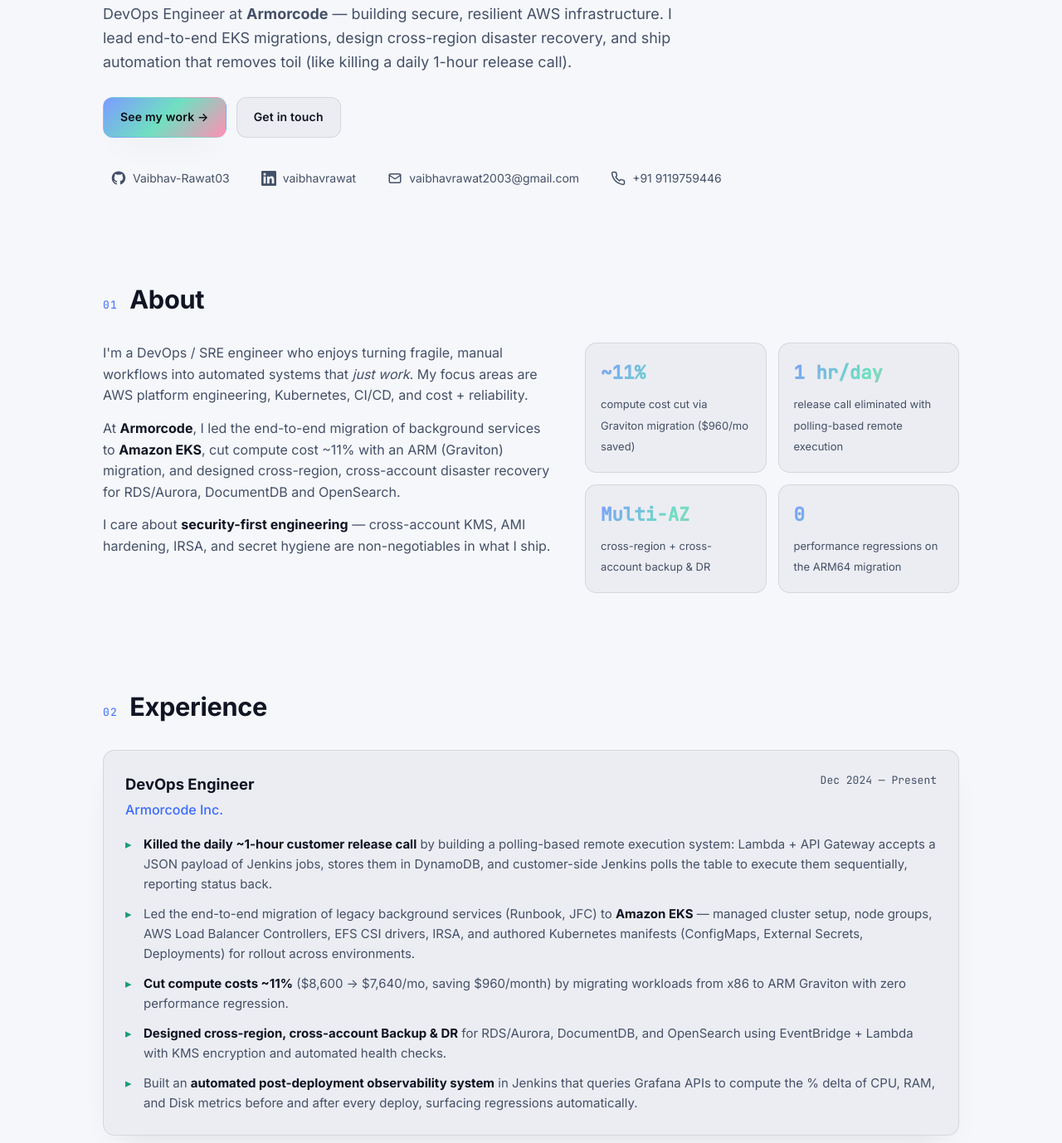
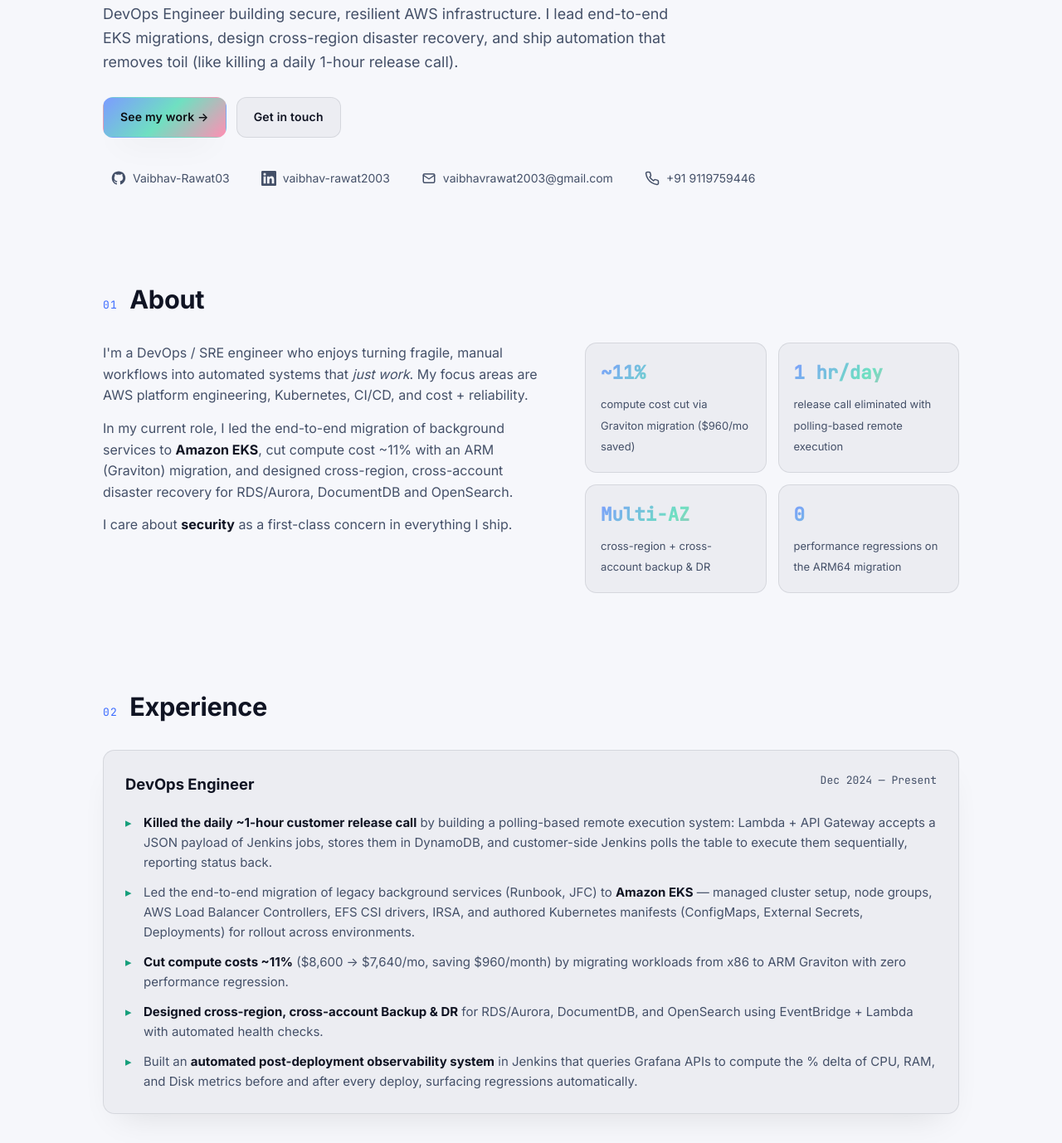
Before and after one commit to Vaibhav-Rawat03/Vaibhav-Rawat03.github.io, a plain HTML site: page index.html in a window 1280 px wide. Shown: the part 422-1800 px from the top of the page at 83% size. Drawn offline with Linux system fonts and the light colour scheme.

Commit message:
Remove company name, simplify security mention, fix LinkedIn URL

```diff
--- a/index.html
+++ b/index.html
@@ -4,12 +4,12 @@
   <meta charset="UTF-8" />
   <meta name="viewport" content="width=device-width, initial-scale=1.0" />
   <title>Vaibhav Rawat — DevOps / SRE Engineer</title>
-  <meta name="description" content="Vaibhav Rawat — DevOps / SRE Engineer. AWS, Kubernetes (EKS), Terraform, Jenkins, GitHub Actions. Currently building secure, resilient infrastructure at Armorcode." />
+  <meta name="description" content="Vaibhav Rawat — DevOps / SRE Engineer. AWS, Kubernetes (EKS), Terraform, Jenkins, GitHub Actions. Building secure, resilient cloud infrastructure." />
   <meta name="author" content="Vaibhav Rawat" />
 
   <!-- Open Graph -->
   <meta property="og:title" content="Vaibhav Rawat — DevOps / SRE Engineer" />
-  <meta property="og:description" content="DevOps Engineer at Armorcode. AWS, EKS, Terraform, CI/CD, cost + reliability engineering." />
+  <meta property="og:description" content="DevOps / SRE Engineer. AWS, EKS, Terraform, CI/CD, cost + reliability engineering." />
   <meta property="og:type" content="website" />
 
   <link rel="preconnect" href="https://fonts.googleapis.com" />
@@ -57,7 +57,7 @@
           and <span class="accent">cost-efficient</span> cloud infra.
         </h1>
         <p class="lede">
-          DevOps Engineer at <strong>Armorcode</strong> — building secure, resilient AWS infrastructure.
+          DevOps Engineer building secure, resilient AWS infrastructure.
           I lead end-to-end EKS migrations, design cross-region disaster recovery, and ship automation
           that removes toil (like killing a daily 1-hour release call).
         </p>
@@ -72,9 +72,9 @@
             <svg viewBox="0 0 24 24" width="18" height="18" fill="currentColor" aria-hidden="true"><path d="M12 .5C5.73.5.98 5.24.98 11.52c0 4.86 3.15 8.98 7.52 10.44.55.1.75-.24.75-.53 0-.26-.01-.95-.02-1.87-3.06.66-3.71-1.47-3.71-1.47-.5-1.27-1.22-1.61-1.22-1.61-1-.68.08-.67.08-.67 1.1.08 1.68 1.13 1.68 1.13.98 1.68 2.57 1.2 3.2.92.1-.71.38-1.2.7-1.47-2.44-.28-5.01-1.22-5.01-5.42 0-1.2.43-2.18 1.13-2.95-.11-.28-.49-1.4.1-2.92 0 0 .92-.29 3.02 1.13a10.5 10.5 0 0 1 5.5 0c2.1-1.42 3.02-1.13 3.02-1.13.59 1.52.22 2.64.11 2.92.7.77 1.13 1.75 1.13 2.95 0 4.21-2.57 5.14-5.02 5.41.39.34.74 1 .74 2.02 0 1.46-.01 2.63-.01 2.99 0 .29.2.64.76.53 4.36-1.47 7.51-5.58 7.51-10.44C23.02 5.24 18.27.5 12 .5z"/></svg>
             <span>Vaibhav-Rawat03</span>
           </a></li>
-          <li><a href="https://linkedin.com/in/vaibhavrawat" target="_blank" rel="noopener" aria-label="LinkedIn">
+          <li><a href="https://www.linkedin.com/in/vaibhav-rawat2003/" target="_blank" rel="noopener" aria-label="LinkedIn">
             <svg viewBox="0 0 24 24" width="18" height="18" fill="currentColor" aria-hidden="true"><path d="M20.45 20.45h-3.55v-5.57c0-1.33-.02-3.04-1.85-3.04-1.85 0-2.14 1.45-2.14 2.94v5.67H9.36V9h3.41v1.56h.05c.47-.9 1.63-1.85 3.36-1.85 3.6 0 4.27 2.37 4.27 5.45v6.29zM5.34 7.43a2.06 2.06 0 1 1 0-4.12 2.06 2.06 0 0 1 0 4.12zM7.12 20.45H3.56V9h3.56v11.45zM22.22 0H1.77C.79 0 0 .77 0 1.72v20.56C0 23.23.79 24 1.77 24h20.45c.98 0 1.78-.77 1.78-1.72V1.72C24 .77 23.2 0 22.22 0z"/></svg>
-            <span>vaibhavrawat</span>
+            <span>vaibhav-rawat2003</span>
           </a></li>
           <li><a href="mailto:vaibhavrawat2003@gmail.com" aria-label="Email">
             <svg viewBox="0 0 24 24" width="18" height="18" fill="none" stroke="currentColor" stroke-width="2" stroke-linecap="round" stroke-linejoin="round" aria-hidden="true"><rect x="3" y="5" width="18" height="14" rx="2"/><path d="m3 7 9 6 9-6"/></svg>
@@ -102,14 +102,14 @@
             engineering, Kubernetes, CI/CD, and cost + reliability.
           </p>
           <p>
-            At <strong>Armorcode</strong>, I led the end-to-end migration of background
+            In my current role, I led the end-to-end migration of background
             services to <strong>Amazon EKS</strong>, cut compute cost ~11% with an ARM
             (Graviton) migration, and designed cross-region, cross-account disaster
             recovery for RDS/Aurora, DocumentDB and OpenSearch.
           </p>
           <p>
-            I care about <strong>security-first engineering</strong> — cross-account KMS,
-            AMI hardening, IRSA, and secret hygiene are non-negotiables in what I ship.
+            I care about <strong>security</strong> as a first-class concern in
+            everything I ship.
           </p>
         </div>
         <ul class="stat-grid" aria-label="Highlights">
@@ -144,7 +144,6 @@
         <header class="job-head">
           <div>
             <h3>DevOps Engineer</h3>
-            <p class="job-company">Armorcode Inc.</p>
           </div>
           <p class="job-date">Dec 2024 — Present</p>
         </header>
@@ -169,8 +168,8 @@
           </li>
           <li>
             <strong>Designed cross-region, cross-account Backup &amp; DR</strong> for
-            RDS/Aurora, DocumentDB, and OpenSearch using EventBridge + Lambda with KMS
-            encryption and automated health checks.
+            RDS/Aurora, DocumentDB, and OpenSearch using EventBridge + Lambda with
+            automated health checks.
           </li>
           <li>
             Built an <strong>automated post-deployment observability system</strong> in
@@ -244,7 +243,7 @@
         </p>
         <div class="cta-row">
           <a class="btn btn-primary" href="mailto:vaibhavrawat2003@gmail.com">Email me</a>
-          <a class="btn btn-ghost" href="https://linkedin.com/in/vaibhavrawat" target="_blank" rel="noopener">LinkedIn</a>
+          <a class="btn btn-ghost" href="https://www.linkedin.com/in/vaibhav-rawat2003/" target="_blank" rel="noopener">LinkedIn</a>
           <a class="btn btn-ghost" href="https://github.com/Vaibhav-Rawat03" target="_blank" rel="noopener">GitHub</a>
         </div>
       </div>
```
